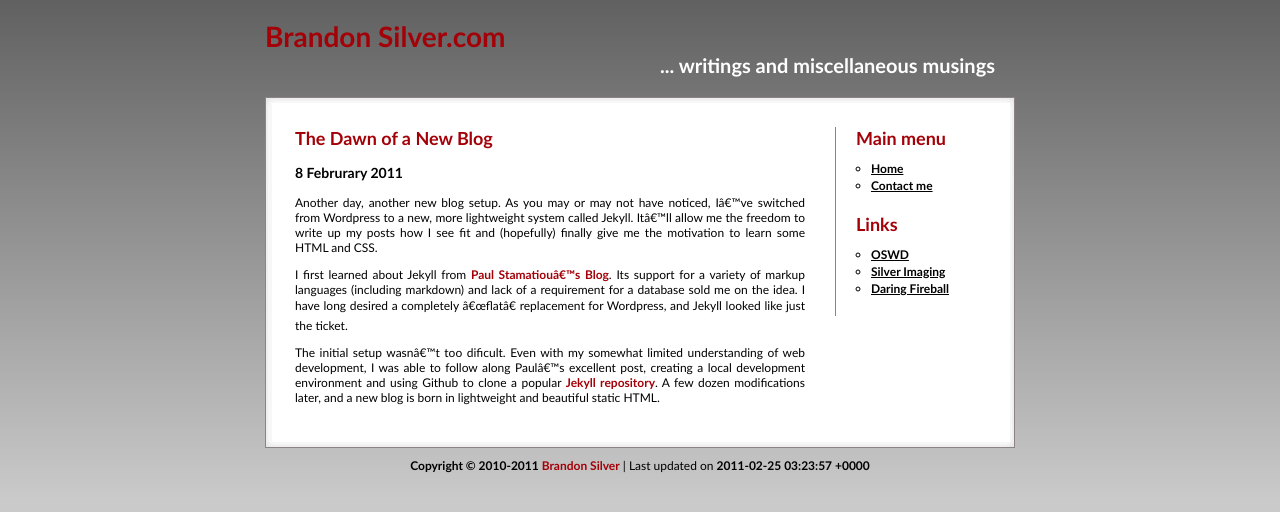
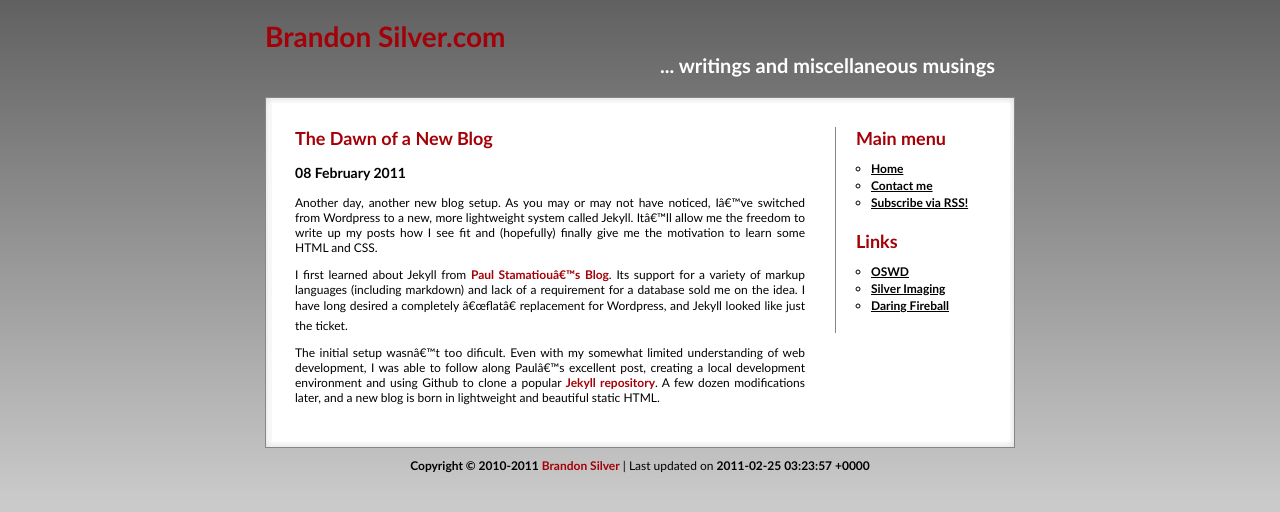
Before and after one commit to brandonsilver/jekyll-blog, a Jekyll site: the page built from _posts/2011-02-08-the-dawn-of-a-new-blog.markdown, in a window 1280 px wide. Shown: the top 512 px of the page. Built offline with Jekyll 4.4.1, drawn with Linux system fonts in a browser that asks for light colours; Markdown is read by kramdown in place of the engine named in the settings.

Commit message:
mod atom.xml, put post titles + dates into header

```diff
--- a/_layouts/default.html
+++ b/_layouts/default.html
@@ -33,6 +33,7 @@
 <ul>
 <li><a href="/index.html" class="menu_link">Home</a></li>
 <li><a href="/contactme.html" class="menu_link">Contact me</a></li>
+<li><a href="/atom.xml" class="menu_link">Subscribe via RSS!</a></li>
 </ul>
 <div class="menu_title">Links</div>
 <ul>
--- a/_layouts/post.html
+++ b/_layouts/post.html
@@ -1,4 +1,7 @@
 ---
 layout: default
 ---
+<h2> {{ page.title }} </h2>
+<h3> {{ page.date | date: "%d %B %Y" }} </h3>
+
 {{ content }}
--- a/_posts/2011-02-08-the-dawn-of-a-new-blog.markdown
+++ b/_posts/2011-02-08-the-dawn-of-a-new-blog.markdown
@@ -2,8 +2,6 @@
 layout: post
 title: The Dawn of a New Blog
 ---
-## {{ page.title }}
-### 8 Februrary 2011
 
 Another day, another new blog setup. As you may or may not have noticed, I've switched from Wordpress to a new, more lightweight system called Jekyll. It'll allow me the freedom to write up my posts how I see fit and (hopefully) finally give me the motivation to learn some HTML and CSS.
 
```
Also changed, not shown: _drafts/minecraft-on-amazon-ec2.markdown (+8 -0 lines), 5 other files.
